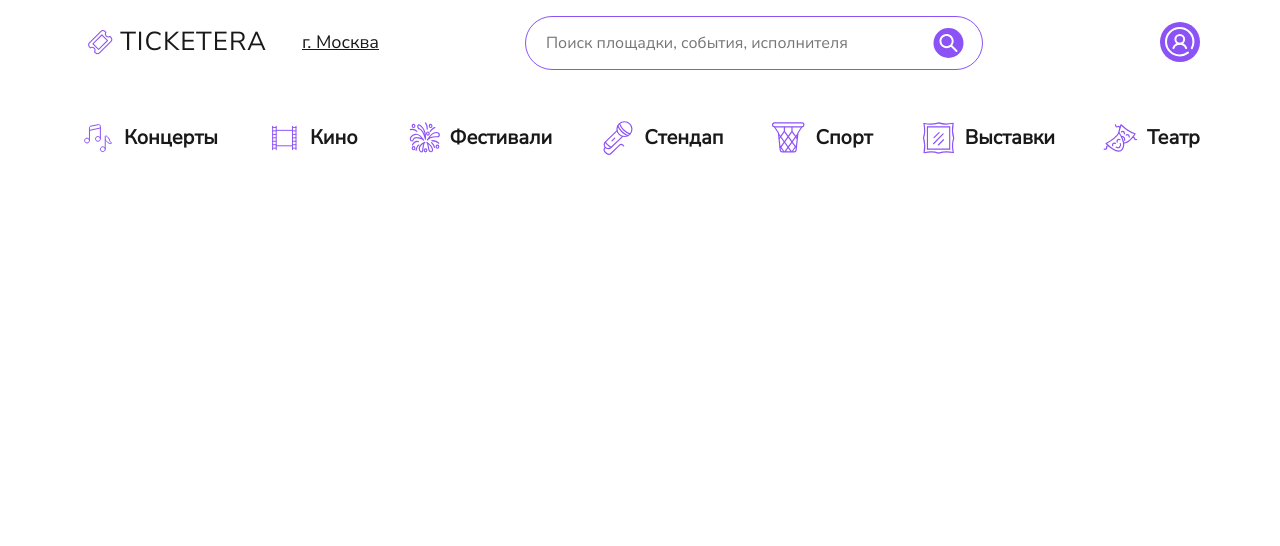
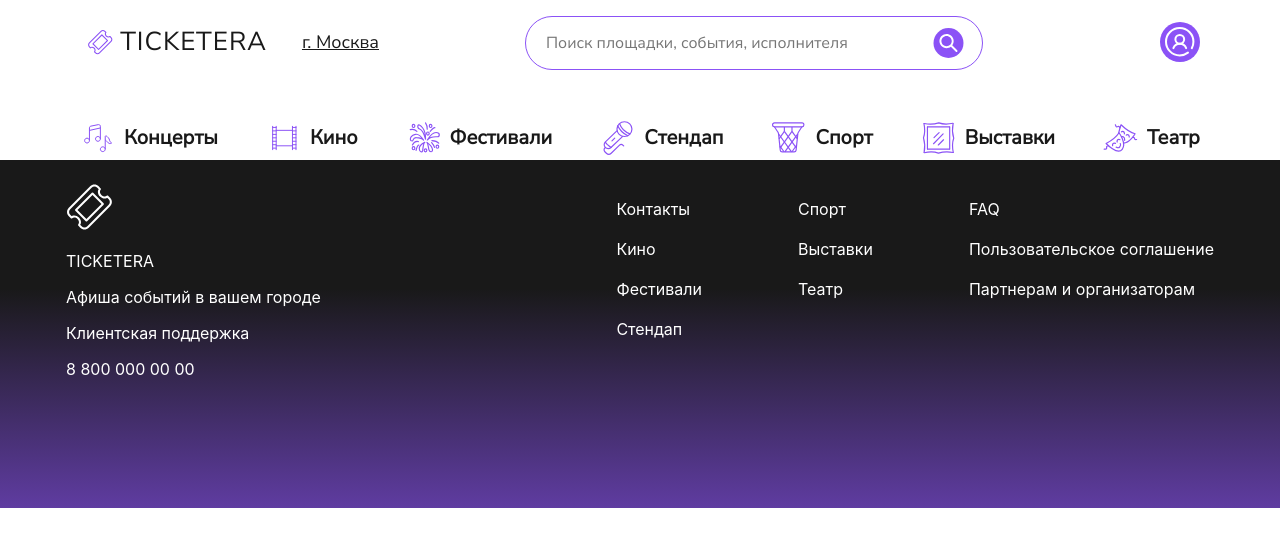
Before and after one commit to by-the-ticket-take-the-ride/frontend, a React (Create React App) app: page / in a window 1280 px wide. Shown: the top 546 px of the page. Built offline with nearby package versions, Linux system fonts and the light colour scheme.

Commit message:
footer начат

```diff
--- a/src/App.jsx
+++ b/src/App.jsx
@@ -1,10 +1,11 @@
 import "./App.css";
 import Header from "./components/Header/Header";
-
+import Footer from "./components/Footer/Footer";
 function App() {
   return (
     <div className="App">
       <Header />
+      <Footer />
     </div>
   );
 }
--- /dev/null
+++ b/src/components/Footer/Footer.jsx
@@ -0,0 +1,46 @@
+import React from "react";
+import "./Footer.scss";
+import footerLogo from "../../assets/images/footer-logo.svg";
+const Footer = () => {
+  return (
+    <div className="footer">
+      <div className="footer__top-box">
+        <div className="footer__top-left-box">
+          <div className="footer__ticket-box">
+            <img src={footerLogo} alt="Лого проекта" />
+            <div className="footer__ticket-box-right">
+              <p className="footer__title">TICKETERA</p>
+              <p className="footer__subtitle">Афиша событий в вашем городе</p>
+            </div>
+          </div>
+          <div className="footer__number-box">
+            <p className="footer__number-box-title">Клиентская поддержка</p>
+            <p className="footer__number-box-number">8 800 000 00 00</p>
+          </div>
+        </div>
+        <div className="footer__top-right-box">
+          <ul>
+            <li>Контакты</li>
+            <li>Кино</li>
+            <li>Фестивали</li>
+            <li>Стендап</li>
+          </ul>
+          <ul>
+            <li>Спорт</li>
+            <li>Выставки</li>
+            <li>Театр</li>
+          </ul>
+          <ul>
+            <li>FAQ</li>
+            <li>Пользовательское соглашение</li>
+            <li>Партнерам и организаторам</li>
+          </ul>
+        </div>
+      </div>
+
+      <div className="footer__bottom-box"></div>
+    </div>
+  );
+};
+
+export default Footer;
--- /dev/null
+++ b/src/components/Footer/Footer.scss
@@ -0,0 +1,31 @@
+.footer {
+  height: 348px;
+  background: linear-gradient(180deg, #191919 36.98%, #5f3ca1 100%);
+  color: var(--white, #fff);
+  &__top-box {
+    padding-top: 23px;
+    max-width: 1148px;
+    margin: 0 auto;
+    display: flex;
+    flex-direction: row;
+    justify-content: space-between;
+  }
+  &__top-right-box {
+    display: flex;
+    flex-direction: row;
+    gap: 56px;
+    ul {
+      display: flex;
+      flex-direction: column;
+      gap: 20px;
+    }
+    li {
+      list-style-type: none;
+    }
+  }
+  &__bottom-box {
+    max-width: 1148px;
+    display: flex;
+    flex-direction: row;
+  }
+}
```
Also changed, not shown: src/assets/images/footer-logo.svg (added).
